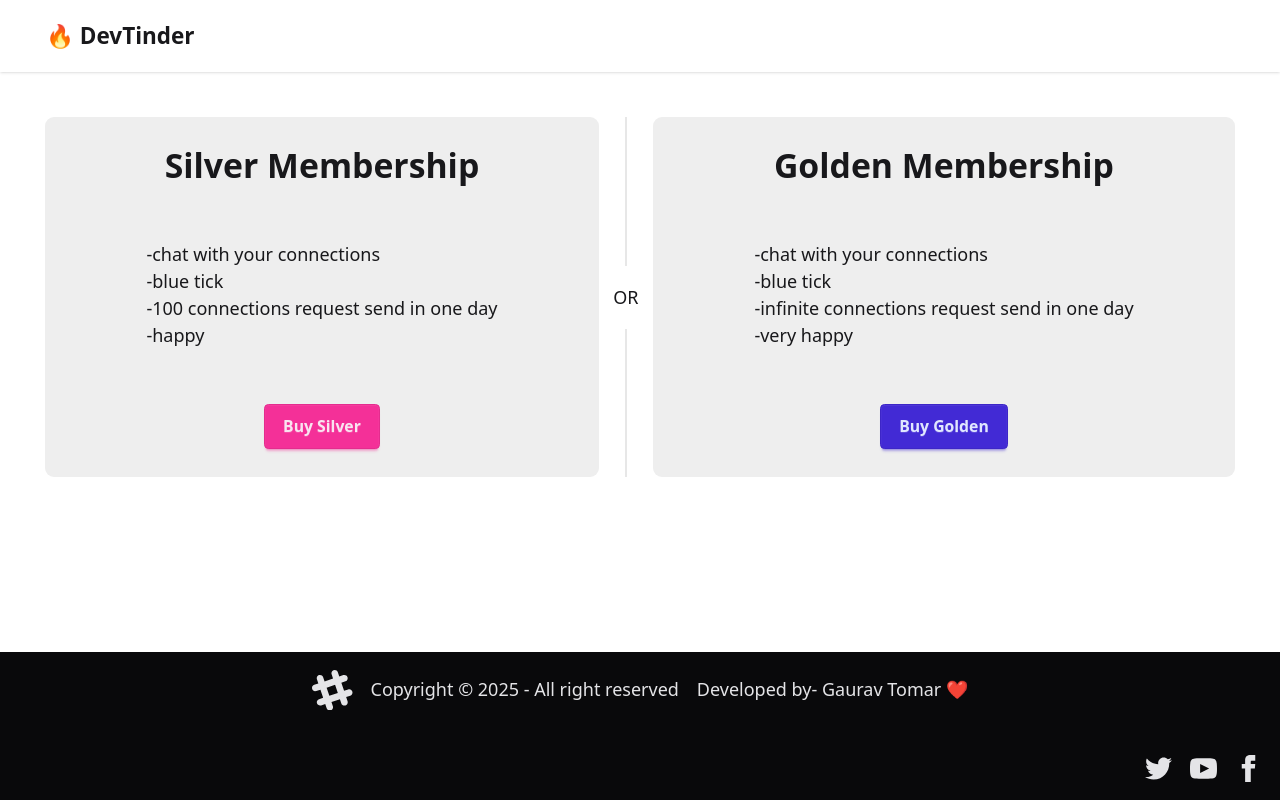
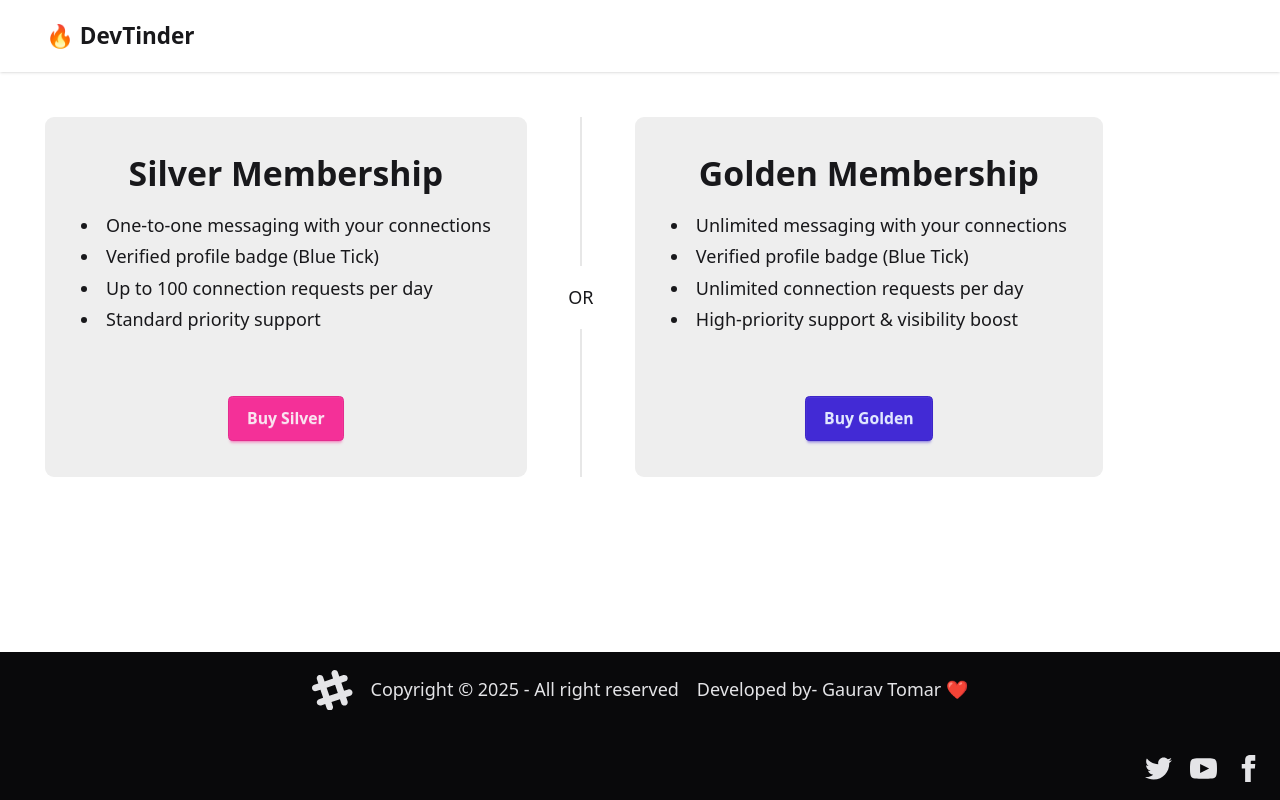
Before and after one commit to gauravtomar15/devTinder-Web, a React (Vite) app: page /payment/create in a window 1280 px wide. Built offline with nearby package versions, Linux system fonts and the light colour scheme; no server answers.

Commit message:
add  chat feature to coummincate each other

```diff
--- a/package.json
+++ b/package.json
@@ -17,6 +17,7 @@
     "react-dom": "^19.2.0",
     "react-redux": "^9.2.0",
     "react-router-dom": "^7.9.6",
+    "socket.io-client": "^4.8.3",
     "tailwindcss": "^4.1.17"
   },
   "devDependencies": {
--- a/src/App.jsx
+++ b/src/App.jsx
@@ -10,6 +10,7 @@ import Feed from "./components/Feed";
 import Connections from "./components/Connections";
 import Requests from "./components/Requests";
 import Razorpay from "./components/Razorpay";
+import Chat from "./components/Chat";
 
 function App() {
   return (
@@ -25,6 +26,7 @@ function App() {
               <Route path="/profile" element={<Profile />} />
               <Route path="/requests" element={<Requests/>}/>
               <Route path="/payment/create" element={<Razorpay/>}/>
+              <Route path="/chat/:targetUserId" element={<Chat/>} />
             </Route>
           </Routes>
         </BrowserRouter>
--- /dev/null
+++ b/src/components/Chat.jsx
@@ -0,0 +1,100 @@
+import React, { useEffect, useState } from "react";
+import { useParams } from "react-router-dom";
+import { createSocketConnection } from "../utils/socket";
+import { useSelector } from "react-redux";
+
+const Chat = () => {
+  const { targetUserId } = useParams();
+
+  const user = useSelector((state) => state.user);
+  const [messages, setMessages] = useState([]);
+  const [newMessage, setNewMessage] = useState("");
+
+  const userId = user?._id;
+  const firstName = user?.firstName;
+
+  useEffect(() => {
+    if (!userId || !targetUserId) return;
+    const socket = createSocketConnection();
+
+    socket.emit("joinChat", { firstName, userId, targetUserId });
+
+    socket.on("receiveMessage", ({firstName, text }) => {
+      console.log(firstName + " hyn ye hi ha" + text);
+      setMessages((messages) => [...messages, { firstName, text }]);
+      // setMessages([{firstName, text}])
+
+    });
+
+    return () => {
+      socket.disconnect();
+    };
+  }, [userId, targetUserId]);
+
+  const sendMessage = () => {
+    const socket = createSocketConnection();
+
+    socket.emit("sendMessage", {
+      firstName,
+      userId,
+      targetUserId,
+      text: newMessage
+    });
+    setNewMessage("");
+  };
+  return (
+    <div className="w-full max-w-4xl h-[80vh] mx-auto border border-gray-700
+                flex flex-col rounded-2xl shadow-lg bg-gray-900">
+
+  {/* Header */}
+  <div className="px-6 py-4 border-b border-gray-700 flex items-center justify-between bg-gray-800 rounded-t-2xl">
+    <h2 className="text-lg md:text-xl font-semibold text-white">
+      Chat
+    </h2>
+
+  </div>
+
+  {/* Messages */}
+  <div className="flex-1 overflow-y-auto px-4 py-6 space-y-4 bg-gray-800">
+    {messages.map((msg, index) => (
+      <div key={index} className="flex flex-col max-w-[85%]">
+        <span className="text-xs text-gray-400 mb-1 font-medium">
+          {msg?.firstName}
+        </span>
+        <div className="bg-gray-700 border border-gray-600 px-4 py-2
+                        rounded-xl shadow-sm text-white text-sm md:text-base">
+          {msg?.text}
+        </div>
+      </div>
+    ))}
+  </div>
+
+  {/* Input */}
+  <div className="p-4 border-t border-gray-700 bg-gray-900 rounded-b-2xl">
+    <div className="flex items-center gap-2">
+      <input
+        value={newMessage}
+        onChange={(e) => setNewMessage(e.target.value)}
+        type="text"
+        placeholder="Type a message..."
+        className="flex-1 px-4 py-3 text-sm md:text-base
+                   border border-gray-600 rounded-xl bg-gray-700 text-white
+                   focus:outline-none focus:ring-2 focus:ring-green-500"
+      />
+      <button
+        onClick={sendMessage}
+        className="px-6 py-3 bg-green-500 text-white
+                   rounded-xl hover:bg-green-600
+                   transition font-medium text-sm md:text-base"
+      >
+        Send
+      </button>
+    </div>
+  </div>
+
+</div>
+
+  );
+};
+
+export default Chat;
--- a/src/components/Connections.jsx
+++ b/src/components/Connections.jsx
@@ -3,6 +3,7 @@ import axios from "axios";
 import { BASE_URL } from "../utils/constants";
 import { useDispatch, useSelector } from "react-redux";
 import { addConnection } from "../utils/connectionSlice";
+import { Link } from "react-router-dom";
 
 const Connections = () => {
   const connections = useSelector((store) => store.connection);
@@ -39,7 +40,7 @@ const Connections = () => {
       </h1>
       <div className="grid grid-cols-1 sm:grid-cols-2 lg:grid-cols-3 gap-4 sm:gap-6 max-w-7xl mx-auto">
         {connections.map((connection, index) => {
-          const { firstName, lastName, age, about, photoUrl } = connection;
+          const {_id, firstName, lastName, age, about, photoUrl } = connection;
 
           return (
             <div
@@ -74,6 +75,9 @@ const Connections = () => {
                 )}
                 <p className="text-xs sm:text-sm md:text-base">{about}</p>
               </div>
+             <Link to={"/chat/" + _id }>
+               <button className="btn btn-primary btn-sm mt-2">Chat</button>
+             </Link>
             </div>
           );
         })}
--- a/src/components/Footer.jsx
+++ b/src/components/Footer.jsx
@@ -4,6 +4,7 @@ const Footer = () => {
   return (
     <footer className="footer footer-center sm:footer-horizontal bg-neutral text-neutral-content items-center p-3 sm:p-4 mt-auto">
       <aside className="grid-flow-col items-center gap-2 sm:gap-4">
+
         <svg
           width="28"
           height="28"
@@ -21,6 +22,7 @@ const Footer = () => {
       </aside>
       <nav className="grid-flow-col gap-2 sm:gap-4 md:place-self-center md:justify-self-end">
         <a className="hover:opacity-80 transition-opacity">
+
           <svg
             xmlns="http://www.w3.org/2000/svg"
             width="20"
--- a/src/components/Razorpay.jsx
+++ b/src/components/Razorpay.jsx
@@ -47,41 +47,61 @@ const Razorpay = () => {
     rzp.open();
   };
   return isPremiumVerify? ( "you are already premium user") : (
-    <div className="m-10">
-      <div className="flex w-full">
-        <div className="card bg-base-300 rounded-box grid h-80 grow place-items-center">
-          <h1 className="font-bold text-3xl">Silver Membership</h1>
-          <ul>
-            <li>-chat with your connections</li>
-            <li>-blue tick</li>
-            <li>-100 connections request send in one day</li>
-            <li>-happy</li>
+    <div className="m-4 sm:m-8 lg:m-10">
+  <div className="flex flex-col lg:flex-row w-full gap-6">
+
+    {/* Silver Card */}
+    <div className="card bg-base-300 rounded-box flex flex-col justify-between p-6 sm:p-8 h-auto lg:h-80">
+      <div className="space-y-4 text-center">
+        <h1 className="font-bold text-xl sm:text-2xl lg:text-3xl">
+          Silver Membership
+        </h1>
+
+        <ul className="text-sm sm:text-base text-left list-disc list-inside space-y-1">
+          <li>One-to-one messaging with your connections</li>
+          <li>Verified profile badge (Blue Tick)</li>
+          <li>Up to 100 connection requests per day</li>
+          <li>Standard priority support</li>
         </ul>
+      </div>
+
       <button
         onClick={() => handleClickPayment("silver")}
-            className="btn btn-secondary"
+        className="btn btn-secondary mt-6 w-full sm:w-auto self-center"
       >
         Buy Silver
       </button>
     </div>
-        <div className="divider divider-horizontal">OR</div>
-        <div className="card bg-base-300 rounded-box grid h-80 grow place-items-center">
-          <h1 className="font-bold text-3xl">Golden Membership</h1>
-          <ul>
-            <li>-chat with your connections</li>
-            <li>-blue tick</li>
-            <li>-infinite connections request send in one day</li>
-            <li>-very happy</li>
+
+    {/* Divider */}
+    <div className="hidden lg:flex divider divider-horizontal">OR</div>
+
+    {/* Golden Card */}
+    <div className="card bg-base-300 rounded-box flex flex-col justify-between p-6 sm:p-8 h-auto lg:h-80">
+      <div className="space-y-4 text-center">
+        <h1 className="font-bold text-xl sm:text-2xl lg:text-3xl">
+          Golden Membership
+        </h1>
+
+        <ul className="text-sm sm:text-base text-left list-disc list-inside space-y-1">
+          <li>Unlimited messaging with your connections</li>
+          <li>Verified profile badge (Blue Tick)</li>
+          <li>Unlimited connection requests per day</li>
+          <li>High-priority support & visibility boost</li>
         </ul>
+      </div>
+
       <button
         onClick={() => handleClickPayment("gold")}
-            className="btn btn-primary"
+        className="btn btn-primary mt-6 w-full sm:w-auto self-center"
       >
         Buy Golden
       </button>
     </div>
+
   </div>
 </div>
+
   );
 };
 
--- /dev/null
+++ b/src/utils/socket.js
@@ -0,0 +1,5 @@
+import io from 'socket.io-client'
+import { BASE_URL } from './constants';
+export const createSocketConnection = ()=>{
+    return io(BASE_URL);
+};
```
Also changed, not shown: 1 other file (tests, documents, lock files or other folders). Lines whose indentation alone changed are shown as unchanged.
